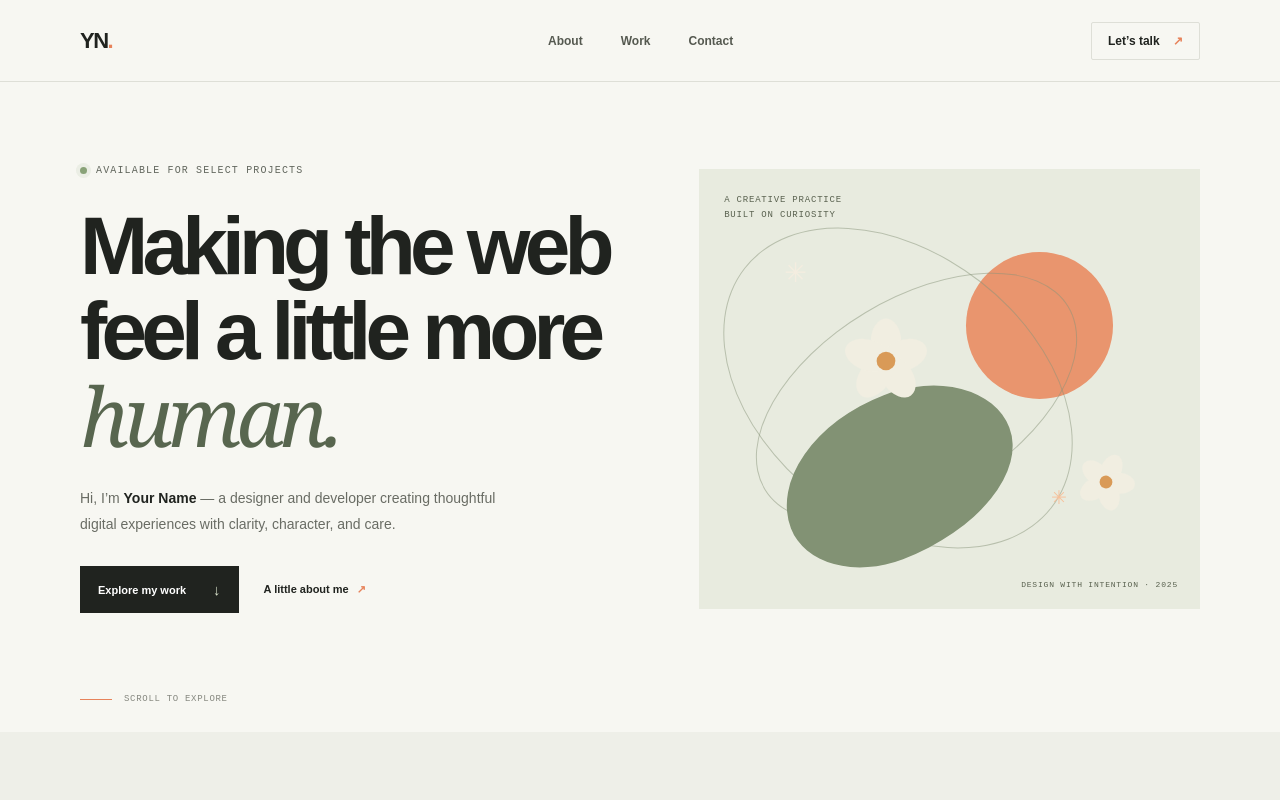
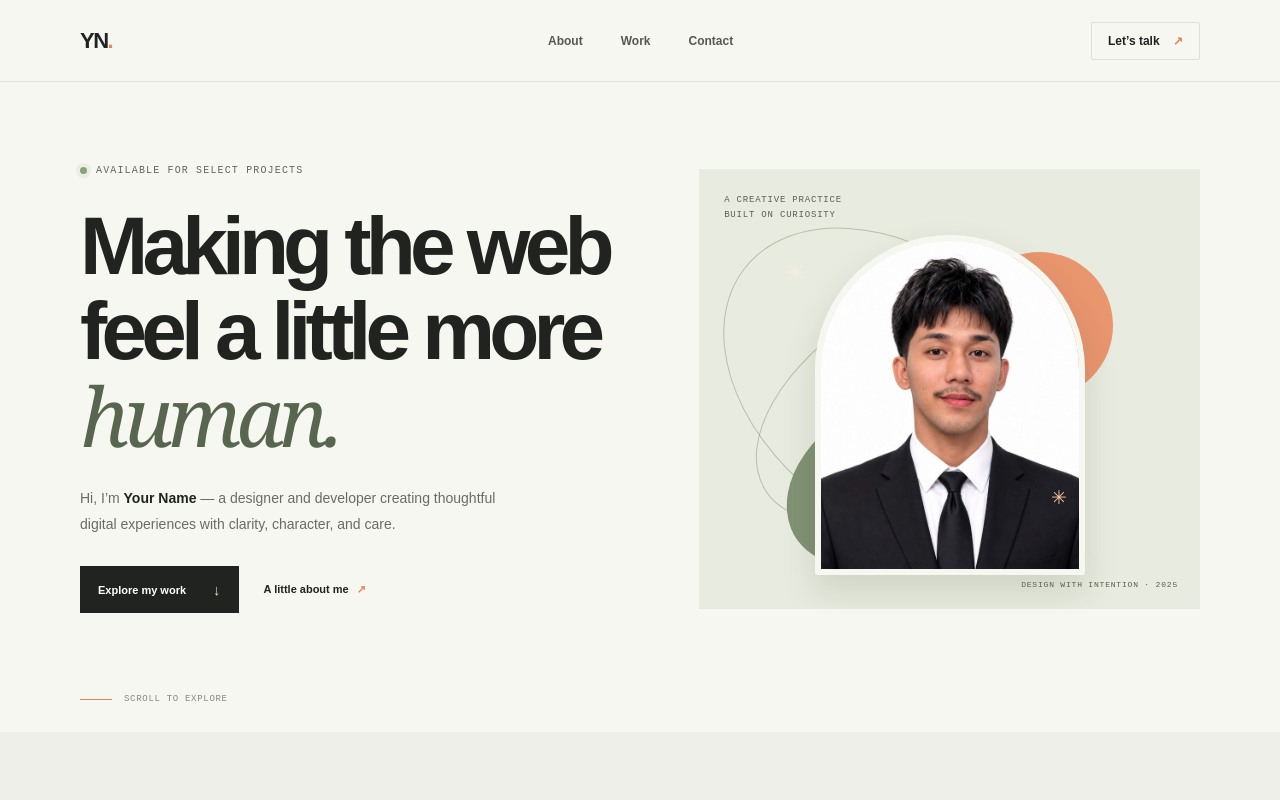
Before and after one commit to DysaniaHysteria/Condiman-project-1, a plain HTML site: page index.html in a window 1280 px wide. Shown: the top 800 px of the page. Drawn offline with Linux system fonts and the light colour scheme.

Commit message:
adding profile picture

```diff
--- a/index.html
+++ b/index.html
@@ -31,14 +31,13 @@
           <a class="text-link" href="#about">A little about me <span aria-hidden="true">↗</span></a>
         </div>
       </div>
-      <div class="hero-art" aria-label="Abstract illustration in soft green and peach" role="img">
+      <div class="hero-art">
         <div class="art-label">A CREATIVE PRACTICE<br>BUILT ON CURIOSITY</div>
         <div class="art-sun"></div>
         <div class="art-orbit orbit-one"></div>
         <div class="art-orbit orbit-two"></div>
         <div class="art-blob"></div>
-        <div class="art-flower flower-one"><i></i><i></i><i></i><i></i><i></i><b></b></div>
-        <div class="art-flower flower-two"><i></i><i></i><i></i><i></i><i></i><b></b></div>
+        <img class="profile-photo" src="profile.png" alt="Portrait of Your Name">
         <span class="art-star star-one">✳</span>
         <span class="art-star star-two">✳</span>
         <span class="art-caption">DESIGN WITH INTENTION · 2025</span>
--- a/style.css
+++ b/style.css
@@ -58,15 +58,7 @@ h1, h2, h3, p { margin-top: 0; }
 .orbit-one { width: 355px; height: 200px; top: 129px; left: 40px; }
 .orbit-two { width: 390px; height: 270px; top: 84px; left: 4px; transform: rotate(38deg); }
 .art-blob { position: absolute; width: 240px; height: 160px; bottom: 54px; left: 80px; background: #829274; border-radius: 56% 44% 61% 39% / 57% 47% 53% 43%; transform: rotate(-21deg); }
-.art-flower { position: absolute; width: 100px; height: 100px; z-index: 3; }
-.art-flower i { position: absolute; width: 36px; height: 55px; border-radius: 50%; background: #f1eee1; left: 32px; top: 0; transform-origin: 50% 50px; }
-.art-flower i:nth-child(2) { transform: rotate(72deg); }
-.art-flower i:nth-child(3) { transform: rotate(144deg); }
-.art-flower i:nth-child(4) { transform: rotate(216deg); }
-.art-flower i:nth-child(5) { transform: rotate(288deg); }
-.art-flower b { position: absolute; width: 22px; height: 22px; top: 39px; left: 39px; border-radius: 50%; background: #d99a57; }
-.flower-one { top: 142px; left: 137px; transform: scale(.85); }
-.flower-two { top: 263px; right: 44px; transform: scale(.58) rotate(23deg); }
+.profile-photo { position: absolute; z-index: 3; bottom: 34px; left: 50%; width: min(66%, 270px); height: 340px; object-fit: cover; object-position: center 28%; transform: translateX(-50%); border: 6px solid var(--paper); border-radius: 140px 140px 3px 3px; box-shadow: 0 16px 35px #34402c24; }
 .art-star { position: absolute; z-index: 3; font-size: 27px; color: #f4ede0; }
 .star-one { top: 88px; left: 85px; }
 .star-two { bottom: 100px; right: 133px; font-size: 19px; color: #f7c09a; }
@@ -151,6 +143,7 @@ h1, h2, h3, p { margin-top: 0; }
   .hero-art { height: 350px; }
   .art-sun { width: 115px; height: 115px; right: 35px; }
   .art-blob { width: 195px; left: 35px; }
+  .profile-photo { height: 270px; width: min(65%, 230px); bottom: 28px; }
   .about-grid { grid-template-columns: 1fr; gap: 30px; }
   .section { padding-top: 78px; padding-bottom: 78px; }
   .services-grid { grid-template-columns: 1fr; gap: 38px; }
@@ -169,6 +162,7 @@ h1, h2, h3, p { margin-top: 0; }
   .hero h1 { font-size: clamp(53px, 14vw, 72px); letter-spacing: -4px; }
   .hero-intro { font-size: 13px; }
   .hero-art { height: 330px; }
+  .profile-photo { height: 260px; width: min(68%, 230px); }
   .scroll-note { bottom: 27px; }
   .hero-actions { gap: 17px; }
   .button { padding: 14px; gap: 15px; }
```
Also changed, not shown: profile.png (added).
